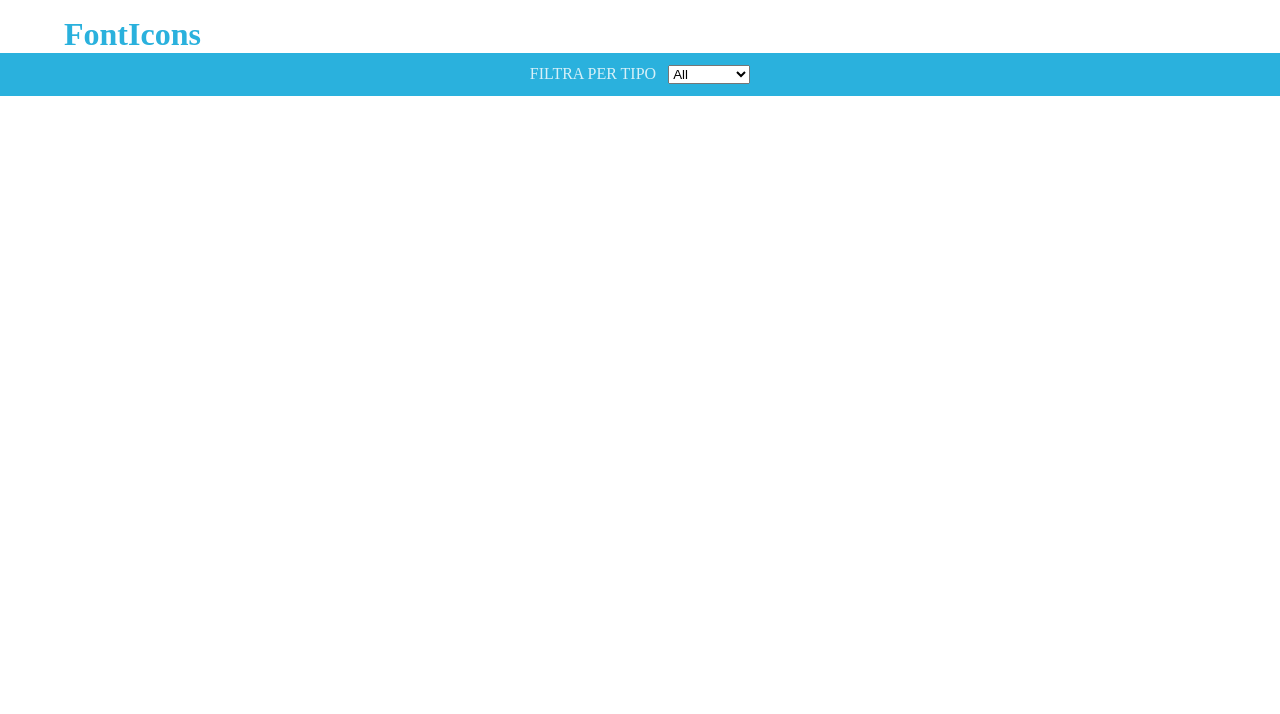
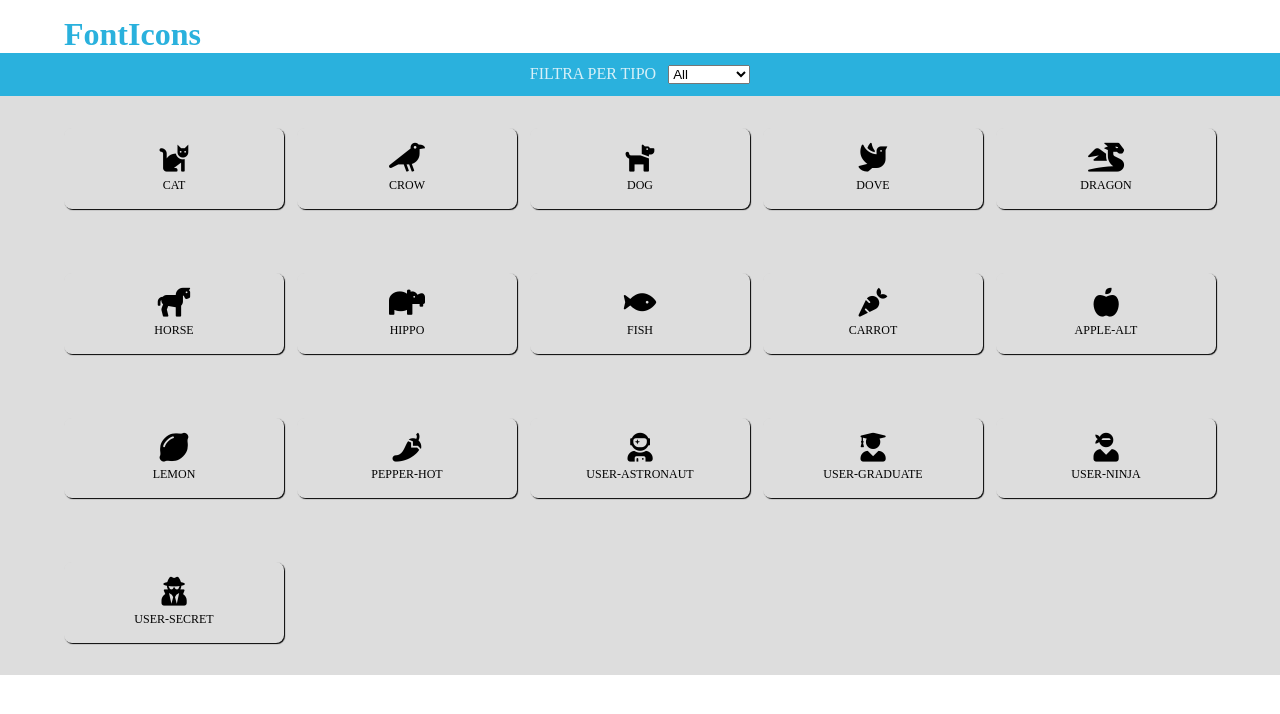
Before and after one commit to planeset94/js-es6-icons, a plain HTML site: page index.html in a window 1280 px wide. Drawn offline with Linux system fonts and the light colour scheme.

Commit message:
JS: linked animals icons

```diff
--- a/asset/CSS/style.css
+++ b/asset/CSS/style.css
@@ -28,3 +28,38 @@ nav{
     margin-right: 0.5rem;
     color: #d7f0f8;
 }
+
+/* ---MAIN---  */
+main{
+    background-color: #dddddd;
+}
+main #square{
+    width: 100%;
+    display: flex;
+    flex-wrap: wrap;
+    justify-content: space-between;
+
+}
+
+div.animal_card{
+    width: 220px;
+    height: auto;
+    padding: 1rem 0;
+    margin: 2rem 0;
+    display: flex;
+    flex-direction: column;
+    align-items: center;
+    border-radius: 0.5rem;
+    box-shadow: 1px 1px 1px 0px;
+
+
+}
+p.animal_name{
+    text-transform: uppercase;
+    font-size: 0.75rem;
+}
+
+.animal_card i{
+    font-size: 1.8rem;
+    margin-bottom: 5px;
+}
--- a/asset/JS/main.js
+++ b/asset/JS/main.js
@@ -3,7 +3,9 @@ let animals = [
         name: 'cat',
         prefix: 'fa-',
         type: 'animal',
-        family: 'fas'
+        family: 'fas',
+
+
     },
     {
         name: 'crow',
@@ -93,11 +95,28 @@ let animals = [
         name: 'user-secret',
         prefix: 'fa-',
         type: 'user',
-        family: 'fas'
+        family: 'fas',
     }
 ];
+let animalEl = document.getElementById('square');
 
 animals.forEach(animal => {
+    console.log(animal.name);
+    console.log(animal.family);
+    console.log(animal.type);
+    animalEl.insertAdjacentHTML('beforeend', `
+
+<div class="animal_card">
+
+<i class="fas fa-${animal.name}"></i>
+<p class="animal_name" >${animal.name}</p>
+
+</div>
+
+`);
+
+
+
 
 
 
--- a/index.html
+++ b/index.html
@@ -5,6 +5,9 @@
     <meta charset="UTF-8">
     <meta http-equiv="X-UA-Compatible" content="IE=edge">
     <meta name="viewport" content="width=device-width, initial-scale=1.0">
+    <link rel="stylesheet" href="https://cdnjs.cloudflare.com/ajax/libs/font-awesome/5.15.3/css/all.min.css"
+        integrity="sha512-iBBXm8fW90+nuLcSKlbmrPcLa0OT92xO1BIsZ+ywDWZCvqsWgccV3gFoRBv0z+8dLJgyAHIhR35VZc2oM/gI1w=="
+        crossorigin="anonymous" />
     <link rel="stylesheet" href="./asset/CSS/style.css">
     <title>js-es6-icons</title>
 </head>
@@ -31,6 +34,7 @@
 
     <main>
         <div id="main_container" class="container">
+            <div id="square"></div>
 
         </div>
     </main>
```
